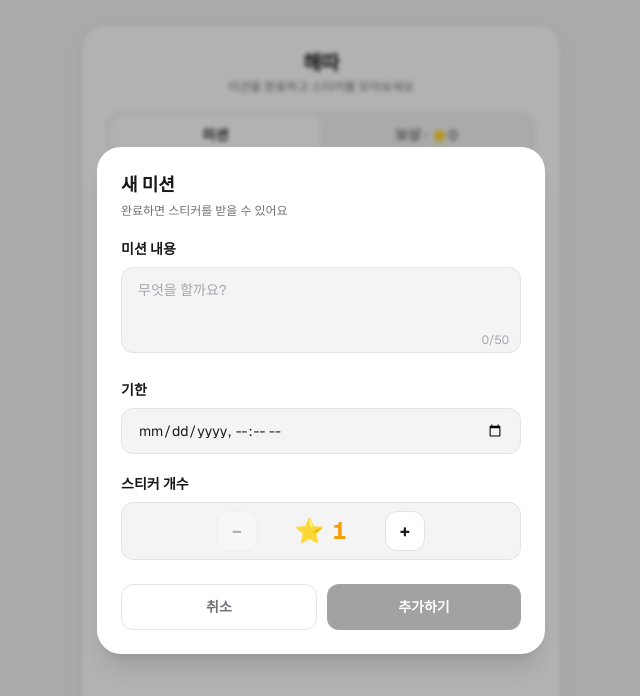
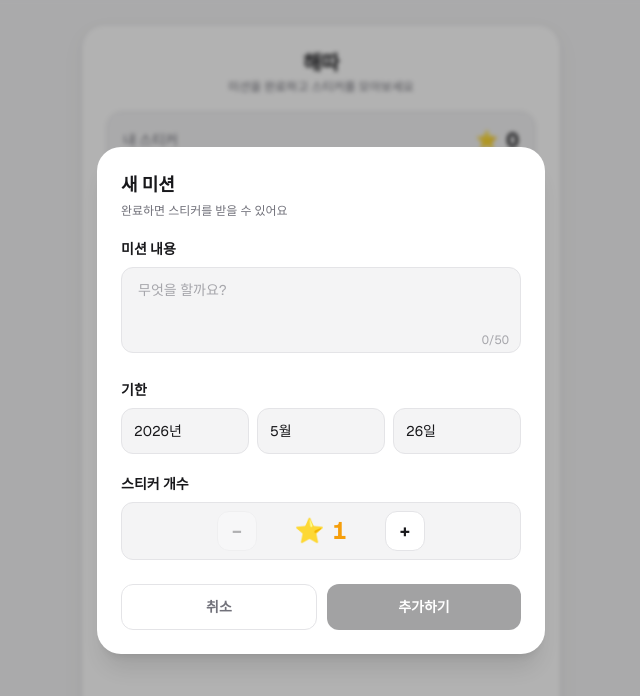
Before and after one commit to Jang-eunhye/haedda, a Next.js app: page / in a window 1280 px wide. Both pictures are taken after a click on the button "미션 추가". Shown: the top 696 px of the page, without its empty margins (319-959 px from the left). Built offline with nearby package versions, Linux system fonts and the light colour scheme.

Commit message:
design: 탭 위 스티커 표시, 날짜 선택 디자인 변경

```diff
--- a/src/app/components/AddMissionModal.tsx
+++ b/src/app/components/AddMissionModal.tsx
@@ -3,6 +3,8 @@
 import { useState, useEffect } from 'react';
 import { createPortal } from 'react-dom';
 import { Mission } from '../types';
+import { getTodayISO } from '../utils/date';
+import DatePicker from './DatePicker';
 
 const CONTENT_MAX = 50;
 
@@ -13,7 +15,7 @@ interface Props {
 
 export default function AddMissionModal({ onClose, onAdd }: Props) {
   const [content, setContent] = useState('');
-  const [deadline, setDeadline] = useState('');
+  const [deadline, setDeadline] = useState(getTodayISO);
   const [stickerCount, setStickerCount] = useState(1);
   const [mounted, setMounted] = useState(false);
 
@@ -75,12 +77,7 @@ export default function AddMissionModal({ onClose, onAdd }: Props) {
 
           <div>
             <label className="block text-sm font-semibold text-foreground mb-2">기한</label>
-            <input
-              type="datetime-local"
-              value={deadline}
-              onChange={e => setDeadline(e.target.value)}
-              className="w-full bg-background border border-border rounded-xl px-4 py-3 text-sm focus:outline-none focus:ring-2 focus:ring-foreground/10 focus:border-foreground/20 transition-colors"
-            />
+            <DatePicker value={deadline} onChange={setDeadline} />
           </div>
 
           <div>
--- /dev/null
+++ b/src/app/components/DatePicker.tsx
@@ -0,0 +1,86 @@
+'use client';
+
+import { useMemo } from 'react';
+import {
+  formatDateISO,
+  getDaysInMonth,
+  getTodayISO,
+  parseDateParts,
+} from '../utils/date';
+
+interface Props {
+  value: string;
+  onChange: (value: string) => void;
+}
+
+const CURRENT_YEAR = new Date().getFullYear();
+const YEAR_RANGE = 3;
+
+const selectClass =
+  'flex-1 min-w-0 bg-background border border-border rounded-xl px-3 py-3 text-sm focus:outline-none focus:ring-2 focus:ring-foreground/10 focus:border-foreground/20 transition-colors appearance-none';
+
+export default function DatePicker({ value, onChange }: Props) {
+  const today = getTodayISO();
+  const resolved = value || today;
+  const { year, month, day } = parseDateParts(resolved);
+
+  const years = useMemo(
+    () => Array.from({ length: YEAR_RANGE }, (_, i) => CURRENT_YEAR + i),
+    []
+  );
+
+  const daysInMonth = getDaysInMonth(year, month);
+  const days = useMemo(
+    () => Array.from({ length: daysInMonth }, (_, i) => i + 1),
+    [daysInMonth]
+  );
+
+  const update = (nextYear: number, nextMonth: number, nextDay: number) => {
+    const maxDay = getDaysInMonth(nextYear, nextMonth);
+    const clampedDay = Math.min(nextDay, maxDay);
+    onChange(formatDateISO(new Date(nextYear, nextMonth - 1, clampedDay)));
+  };
+
+  return (
+    <div className="flex gap-2">
+      <select
+        value={year}
+        onChange={e => update(Number(e.target.value), month, day)}
+        className={selectClass}
+        aria-label="연도"
+      >
+        {years.map(y => (
+          <option key={y} value={y}>
+            {y}년
+          </option>
+        ))}
+      </select>
+
+      <select
+        value={month}
+        onChange={e => update(year, Number(e.target.value), day)}
+        className={selectClass}
+        aria-label="월"
+      >
+        {Array.from({ length: 12 }, (_, i) => i + 1).map(m => (
+          <option key={m} value={m}>
+            {m}월
+          </option>
+        ))}
+      </select>
+
+      <select
+        value={day}
+        onChange={e => update(year, month, Number(e.target.value))}
+        className={selectClass}
+        aria-label="일"
+      >
+        {days.map(d => (
+          <option key={d} value={d}>
+            {d}일
+          </option>
+        ))}
+      </select>
+    </div>
+  );
+}
--- a/src/app/components/MainApp.tsx
+++ b/src/app/components/MainApp.tsx
@@ -5,6 +5,7 @@ import { TabType } from '../types';
 import { useMissions } from '../hooks/useMissions';
 import MissionTab from './MissionTab';
 import RewardTab from './RewardTab';
+import StickerBanner from './StickerBanner';
 
 const TABS: { key: TabType; label: string }[] = [
   { key: 'mission', label: '미션' },
@@ -28,7 +29,9 @@ export default function MainApp() {
             </p>
           </header>
 
-          <div className="px-4 pb-3 sm:px-6">
+          <StickerBanner count={totalStickers} />
+
+          <div className="px-4 pb-3 sm:px-6 mt-4">
             <div className="flex p-1 bg-background rounded-2xl">
               {TABS.map(({ key, label }) => (
                 <button
@@ -40,7 +43,7 @@ export default function MainApp() {
                       : 'text-muted hover:text-foreground'
                   }`}
                 >
-                  {key === 'reward' ? `${label} · ⭐${totalStickers}` : label}
+                  {label}
                 </button>
               ))}
             </div>
@@ -54,7 +57,7 @@ export default function MainApp() {
                 onCompleteMission={completeMission}
               />
             ) : (
-              <RewardTab totalStickers={totalStickers} />
+              <RewardTab />
             )}
           </main>
         </div>
--- a/src/app/components/MissionCard.tsx
+++ b/src/app/components/MissionCard.tsx
@@ -1,23 +1,13 @@
 import { Mission } from '../types';
+import { formatDeadlineLabel, isDeadlineExpired } from '../utils/date';
 
 interface Props {
   mission: Mission;
   onComplete: (id: string) => void;
 }
 
-function formatDeadline(deadline: string) {
-  const date = new Date(deadline);
-  return date.toLocaleString('ko-KR', {
-    year: 'numeric',
-    month: 'long',
-    day: 'numeric',
-    hour: '2-digit',
-    minute: '2-digit',
-  });
-}
-
 export default function MissionCard({ mission, onComplete }: Props) {
-  const isExpired = new Date(mission.deadline) < new Date();
+  const isExpired = isDeadlineExpired(mission.deadline);
   const { completed, earnedStickers } = mission;
 
   return (
@@ -50,7 +40,7 @@ export default function MissionCard({ mission, onComplete }: Props) {
         <svg className="w-3.5 h-3.5 shrink-0" fill="none" viewBox="0 0 24 24" stroke="currentColor" strokeWidth={2}>
           <path strokeLinecap="round" strokeLinejoin="round" d="M8 7V3m8 4V3m-9 8h10M5 21h14a2 2 0 002-2V7a2 2 0 00-2-2H5a2 2 0 00-2 2v12a2 2 0 002 2z" />
         </svg>
-        <span>{formatDeadline(mission.deadline)}</span>
+        <span>{formatDeadlineLabel(mission.deadline)}</span>
         {isExpired && !completed && (
           <span className="font-semibold text-danger/80">· 기한 초과</span>
         )}
--- a/src/app/components/RewardTab.tsx
+++ b/src/app/components/RewardTab.tsx
@@ -1,8 +1,4 @@
-interface Props {
-  totalStickers: number;
-}
-
-export default function RewardTab({ totalStickers }: Props) {
+export default function RewardTab() {
   return (
     <div>
       <div className="mb-5">
@@ -10,18 +6,7 @@ export default function RewardTab({ totalStickers }: Props) {
         <p className="text-xs text-muted mt-0.5">모은 스티커로 보상을 받아보세요</p>
       </div>
 
-      <div className="bg-surface rounded-2xl p-8 border border-border text-center">
-        <p className="text-xs font-medium text-muted mb-3">내가 모은 스티커</p>
-        <div className="inline-flex items-center justify-center w-16 h-16 rounded-2xl bg-accent-soft border border-accent-muted/50 mb-3 text-3xl">
-          ⭐
-        </div>
-        <p className="text-5xl font-bold text-foreground tabular-nums tracking-tight">
-          {totalStickers}
-        </p>
-        <p className="text-sm text-muted mt-1">개</p>
-      </div>
-
-      <div className="mt-6 text-center py-10 rounded-2xl border border-dashed border-border bg-background/50">
+      <div className="text-center py-16 rounded-2xl border border-dashed border-border bg-background/50">
         <div className="w-12 h-12 mx-auto mb-3 rounded-xl bg-surface border border-border flex items-center justify-center text-2xl">
           🎁
         </div>
--- /dev/null
+++ b/src/app/components/StickerBanner.tsx
@@ -0,0 +1,15 @@
+interface Props {
+  count: number;
+}
+
+export default function StickerBanner({ count }: Props) {
+  return (
+    <div className="mx-4 sm:mx-6 flex items-center justify-between bg-background rounded-2xl px-4 py-3.5 border border-border">
+      <span className="text-sm font-medium text-muted">내 스티커</span>
+      <div className="flex items-center gap-2">
+        <span className="text-lg leading-none">⭐</span>
+        <span className="text-xl font-bold text-foreground tabular-nums">{count}</span>
+      </div>
+    </div>
+  );
+}
--- a/src/app/hooks/useMissions.ts
+++ b/src/app/hooks/useMissions.ts
@@ -2,6 +2,7 @@
 
 import { useState, useEffect } from 'react';
 import { Mission } from '../types';
+import { isDeadlineExpired } from '../utils/date';
 
 const MISSIONS_KEY = 'haedda_missions';
 const STICKERS_KEY = 'haedda_stickers';
@@ -43,7 +44,7 @@ export function useMissions() {
     setMissions(prev =>
       prev.map(m => {
         if (m.id !== id || m.completed) return m;
-        const isExpired = new Date(m.deadline) < new Date();
+        const isExpired = isDeadlineExpired(m.deadline);
         const earned = isExpired ? 0 : m.stickerCount;
         if (earned > 0) setTotalStickers(s => s + earned);
         return { ...m, completed: true, earnedStickers: earned };
--- a/src/app/types/index.ts
+++ b/src/app/types/index.ts
@@ -1,7 +1,7 @@
 export interface Mission {
   id: string;
   content: string;
-  deadline: string; // "YYYY-MM-DDTHH:mm"
+  deadline: string; // "YYYY-MM-DD"
   stickerCount: number;
   completed: boolean;
   earnedStickers?: number; // 완료 시 실제 획득한 스티커 수
--- /dev/null
+++ b/src/app/utils/date.ts
@@ -0,0 +1,40 @@
+/** deadline을 YYYY-MM-DD 형식으로 정규화 */
+export function normalizeDeadline(deadline: string): string {
+  return deadline.slice(0, 10);
+}
+
+export function formatDateISO(date: Date): string {
+  const y = date.getFullYear();
+  const m = String(date.getMonth() + 1).padStart(2, '0');
+  const d = String(date.getDate()).padStart(2, '0');
+  return `${y}-${m}-${d}`;
+}
+
+export function getTodayISO(): string {
+  return formatDateISO(new Date());
+}
+
+/** 기한 당일까지 유효, 다음 날부터 만료 */
+export function isDeadlineExpired(deadline: string): boolean {
+  return getTodayISO() > normalizeDeadline(deadline);
+}
+
+export function formatDeadlineLabel(deadline: string): string {
+  const [y, m, d] = normalizeDeadline(deadline).split('-').map(Number);
+  const date = new Date(y, m - 1, d);
+  return date.toLocaleDateString('ko-KR', {
+    year: 'numeric',
+    month: 'long',
+    day: 'numeric',
+  });
+}
+
+export function getDaysInMonth(year: number, month: number): number {
+  return new Date(year, month, 0).getDate();
+}
+
+export function parseDateParts(iso: string): { year: number; month: number; day: number } {
+  const normalized = normalizeDeadline(iso);
+  const [year, month, day] = normalized.split('-').map(Number);
+  return { year, month, day };
+}
```
